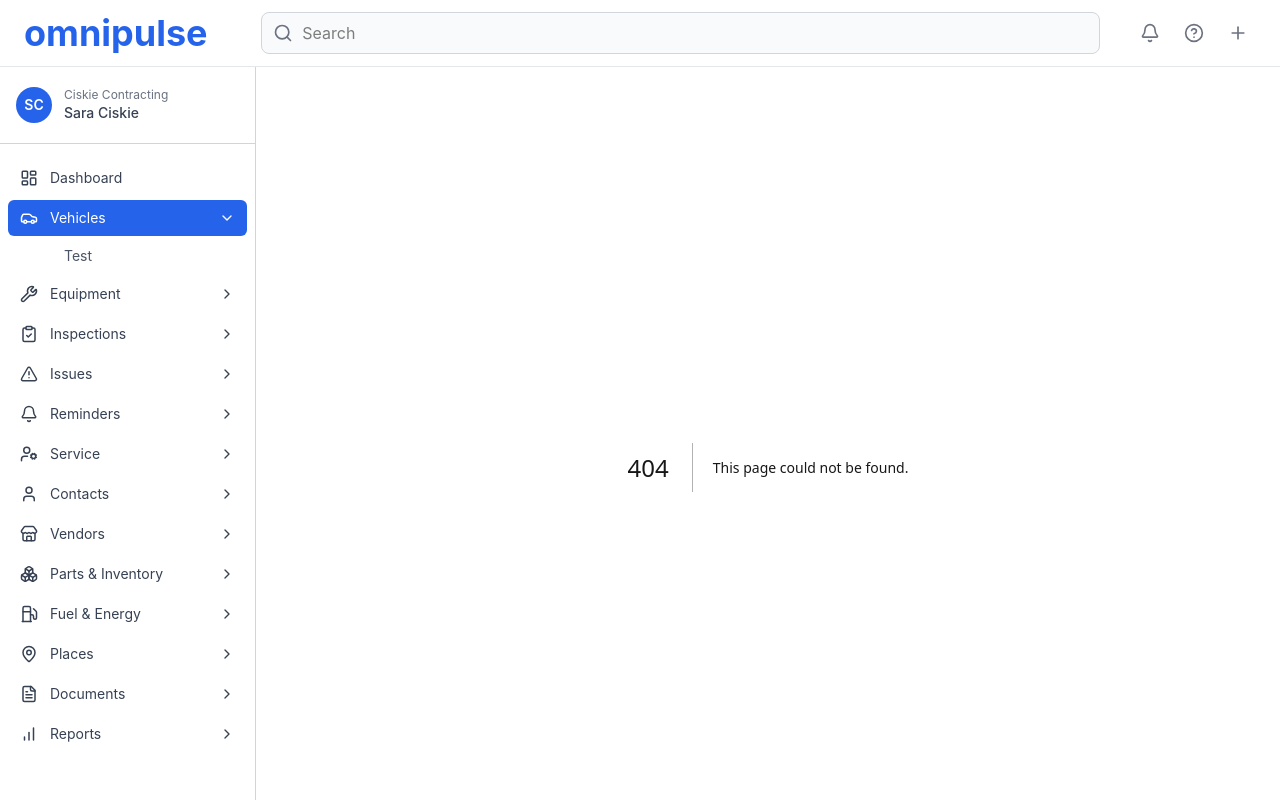
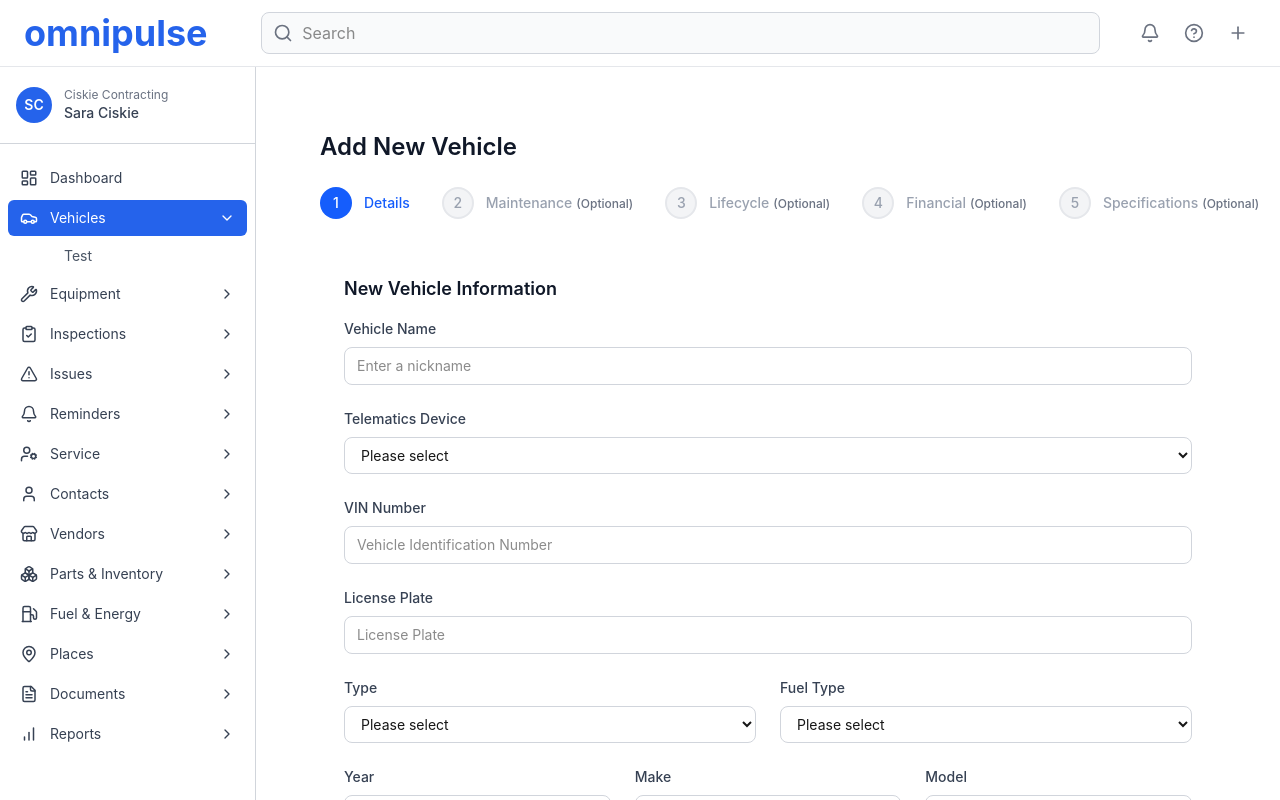
Before and after one commit to willjosh/omnipulse, a Next.js app in the folder client/: page /vehicles/create in a window 1280 px wide. Before the commit this address had no page. Shown: the top 800 px of the page. Built offline with nearby package versions, Linux system fonts and the light colour scheme.

Commit message:
W18ADATE-214 refactor: rename vehicle create form component and route for clarity

```diff
--- /dev/null
+++ b/client/src/app/vehicles/create/page.tsx
@@ -0,0 +1,7 @@
+import VehicleFormContainer from "@/app/_features/vehicle/components/forms/VehicleFormContainer";
+
+const CreateVehiclePage = () => {
+  return <VehicleFormContainer mode="create" />;
+};
+
+export default CreateVehiclePage;
--- a/client/src/app/vehicles/new/page.tsx
+++ /dev/null
@@ -1,13 +0,0 @@
-"use client";
-import React from "react";
-import VehicleFormContainer from "@/app/_features/vehicle/components/forms/VehicleFormContainer";
-
-const page = () => {
-  return (
-    <div>
-      <VehicleFormContainer />
-    </div>
-  );
-};
-
-export default page;
```
